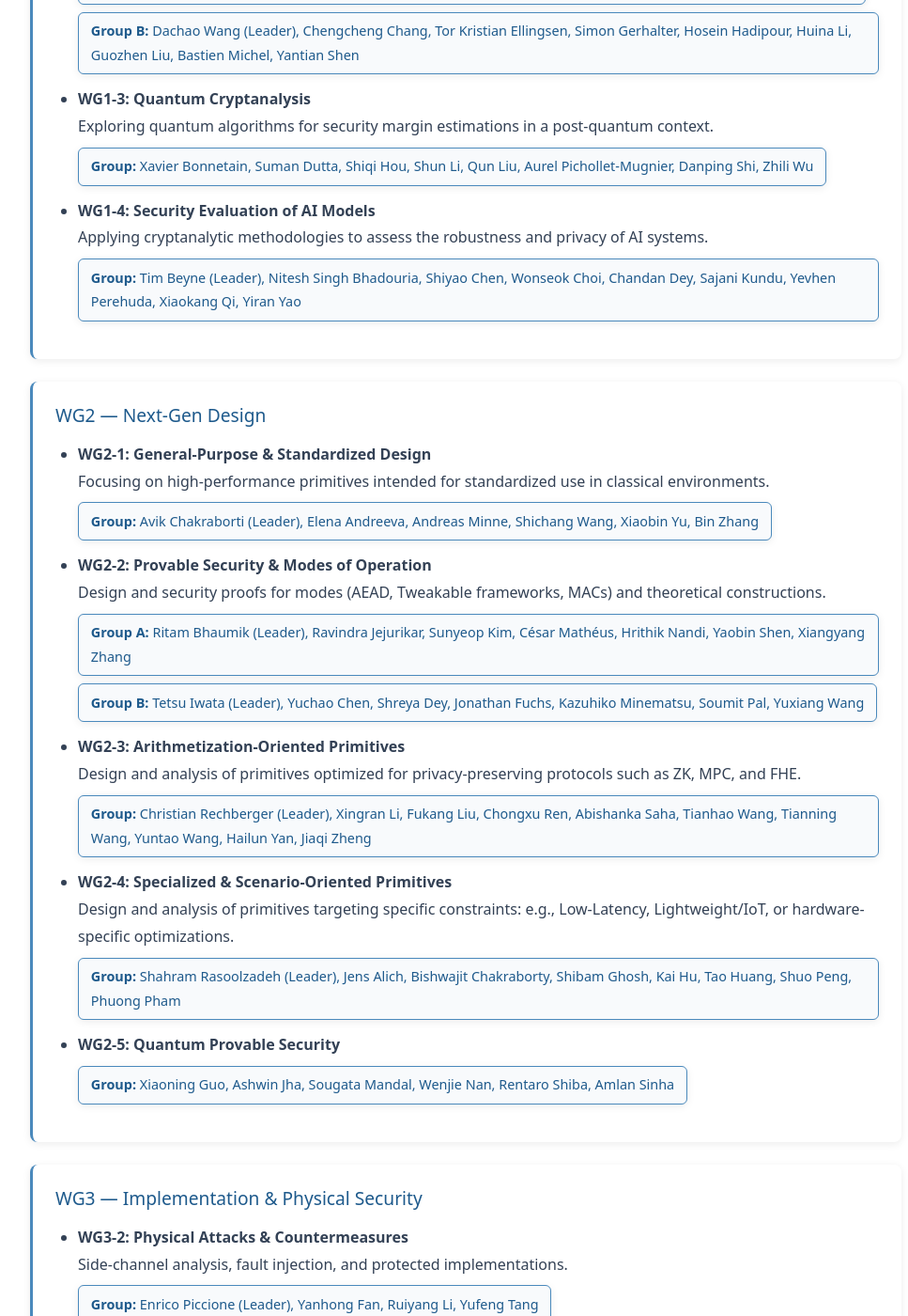
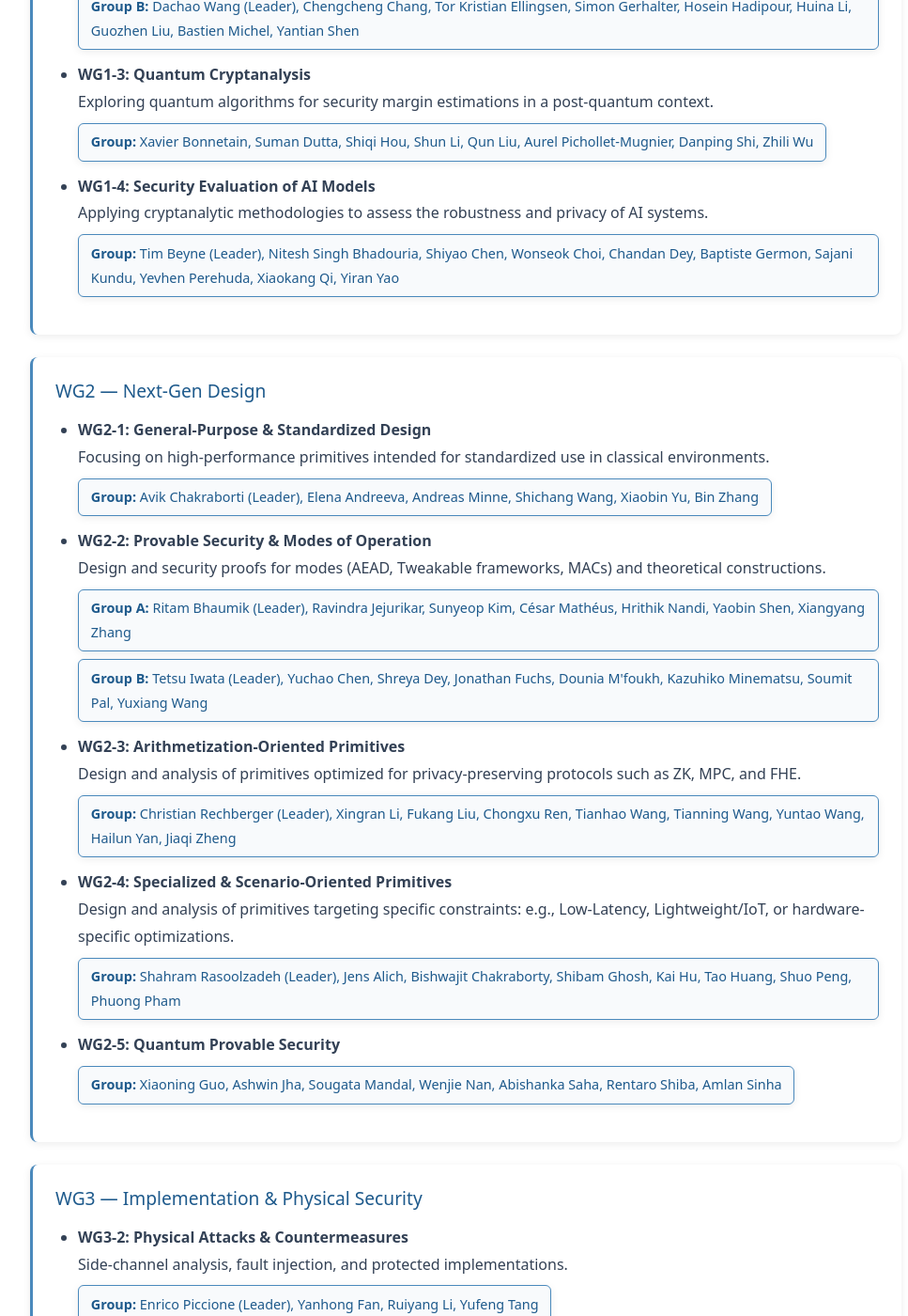
Before and after one commit to ask2026/ask2026.github.io, a Jekyll site: the page built from groups.md, in a window 1280 px wide and 1400 px high, scrolled down 975 px. Shown: the whole window at 94% size, without its empty margins (144-1111 px from the left). Built offline with Jekyll 4.4.1, drawn with Linux system fonts in a browser that asks for light colours; some of the changed text lies outside the part shown.

Commit message:
update the schedule and groups

```diff
--- a/groups.md
+++ b/groups.md
@@ -23,7 +23,7 @@ We deeply respect your expertise and the fresh perspectives you bring to ASK 202
   <ul class="content-list">
     <li><strong>WG1-1: Classical Cryptanalysis</strong><br>
       Broadly covering foundational cryptanalysis of primitives, including block ciphers, stream ciphers, permutations, hash functions, MACs, and AEAD.
-      <br/><div class="wg-participants"><strong>Group A:</strong> Dhiman Saha (Leader), Baptiste Germon, Keita Ishizuka, Dounia M'foukh, Zhuoxi Lin, Yong Liu, Zhengrong Lu, Zhongxin Zhang </div>
+      <br/><div class="wg-participants"><strong>Group A:</strong> Dhiman Saha (Leader), Keita Ishizuka, Zhuoxi Lin, Yong Liu, Zhengrong Lu, Zhongxin Zhang </div>
       <br/><div class="wg-participants"><strong>Group B:</strong> Antonio Florez-Gutierrez (Leader), Debasmita Chakraborty, Haoran Li, Xiaoen Lin, María Naya-Plasencia, Ricardo Rodriguez-Reveco, Qianqian Yang, Zhuolong Zhang </div>
       <br/><div class="wg-participants"><strong>Group C:</strong> Gaëtan Leurent (Leader), Merlin Fruchon, Jiahui He, Huimin Liu, Florent Mazelet, Patrick Neumann, Ling Song, Xiaomeng Sun, Zhiyu Zhang </div>
     </li>
@@ -38,7 +38,7 @@ We deeply respect your expertise and the fresh perspectives you bring to ASK 202
     </li>
     <li><strong>WG1-4: Security Evaluation of AI Models</strong><br>
       Applying cryptanalytic methodologies to assess the robustness and privacy of AI systems.
-      <br/><div class="wg-participants"><strong>Group:</strong> Tim Beyne (Leader), Nitesh Singh Bhadouria, Shiyao Chen, Wonseok Choi, Chandan Dey, Sajani Kundu, Yevhen Perehuda, Xiaokang Qi, Yiran Yao </div>
+      <br/><div class="wg-participants"><strong>Group:</strong> Tim Beyne (Leader), Nitesh Singh Bhadouria, Shiyao Chen, Wonseok Choi, Chandan Dey, Baptiste Germon, Sajani Kundu, Yevhen Perehuda, Xiaokang Qi, Yiran Yao </div>
     </li>
     <!-- <li><strong>WG1-5: [Other Proposed Topics]</strong></li> -->
   </ul>
@@ -54,18 +54,18 @@ We deeply respect your expertise and the fresh perspectives you bring to ASK 202
     <li><strong>WG2-2: Provable Security & Modes of Operation</strong><br>
       Design and security proofs for modes (AEAD, Tweakable frameworks, MACs) and theoretical constructions.
       <br/><div class="wg-participants"><strong>Group A:</strong> Ritam Bhaumik (Leader), Ravindra Jejurikar, Sunyeop Kim, César Mathéus, Hrithik Nandi, Yaobin Shen, Xiangyang Zhang </div>
-      <br/><div class="wg-participants"><strong>Group B:</strong> Tetsu Iwata (Leader), Yuchao Chen, Shreya Dey, Jonathan Fuchs, Kazuhiko Minematsu, Soumit Pal, Yuxiang Wang </div>
+      <br/><div class="wg-participants"><strong>Group B:</strong> Tetsu Iwata (Leader), Yuchao Chen, Shreya Dey, Jonathan Fuchs, Dounia M'foukh, Kazuhiko Minematsu, Soumit Pal, Yuxiang Wang </div>
     </li>
     <li><strong>WG2-3: Arithmetization-Oriented Primitives</strong><br>
       Design and analysis of primitives optimized for privacy-preserving protocols such as ZK, MPC, and FHE.
-      <br/><div class="wg-participants"><strong>Group:</strong> Christian Rechberger (Leader), Xingran Li, Fukang Liu, Chongxu Ren, Abishanka Saha, Tianhao Wang, Tianning Wang, Yuntao Wang, Hailun Yan, Jiaqi Zheng </div>
+      <br/><div class="wg-participants"><strong>Group:</strong> Christian Rechberger (Leader), Xingran Li, Fukang Liu, Chongxu Ren, Tianhao Wang, Tianning Wang, Yuntao Wang, Hailun Yan, Jiaqi Zheng </div>
     </li>
     <li><strong>WG2-4: Specialized & Scenario-Oriented Primitives</strong><br>
       Design and analysis of primitives targeting specific constraints: e.g., Low-Latency, Lightweight/IoT, or hardware-specific optimizations.
       <br/><div class="wg-participants"><strong>Group:</strong> Shahram Rasoolzadeh (Leader), Jens Alich, Bishwajit Chakraborty, Shibam Ghosh, Kai Hu, Tao Huang, Shuo Peng, Phuong Pham </div>
     </li>
     <li><strong>WG2-5: Quantum Provable Security</strong>
-      <br/><div class="wg-participants"><strong>Group:</strong> Xiaoning Guo, Ashwin Jha, Sougata Mandal, Wenjie Nan, Rentaro Shiba, Amlan Sinha </div>
+      <br/><div class="wg-participants"><strong>Group:</strong> Xiaoning Guo, Ashwin Jha, Sougata Mandal, Wenjie Nan, Abishanka Saha, Rentaro Shiba, Amlan Sinha </div>
     </li>
   </ul>
 </div>
```
Also changed, not shown: program.md (+4 -4 lines).
